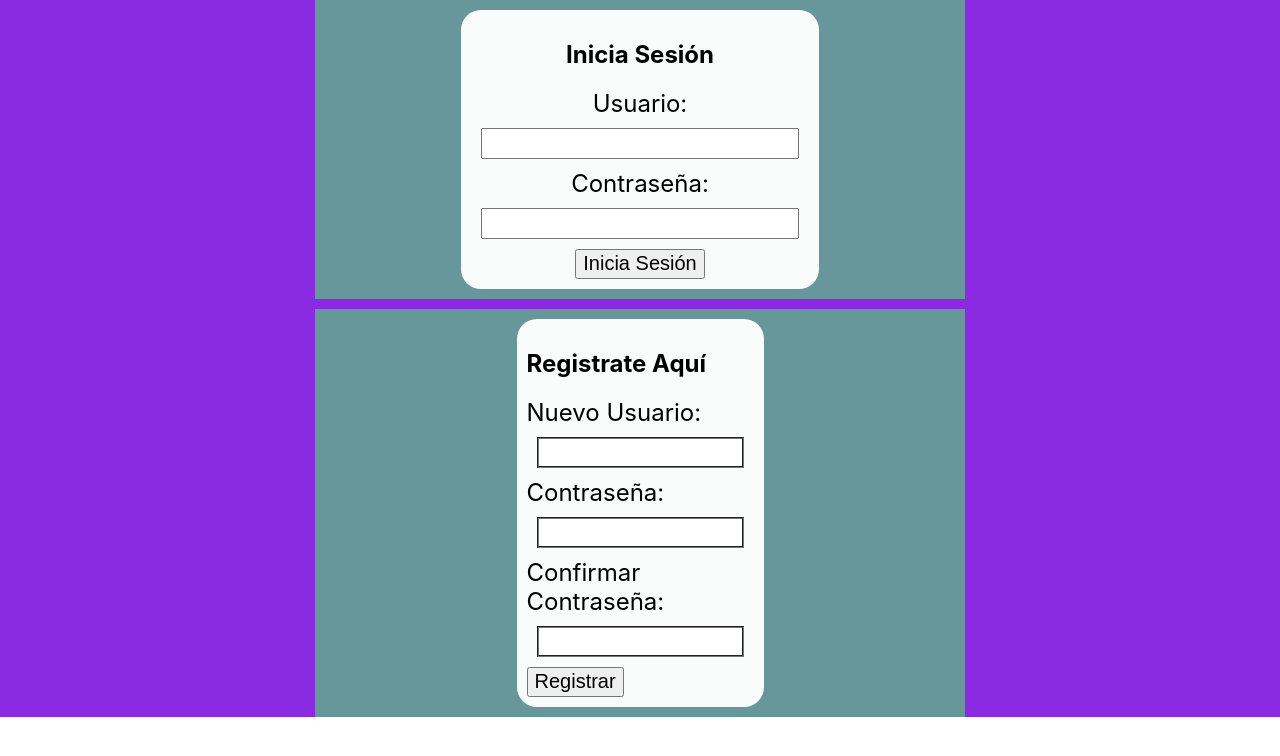
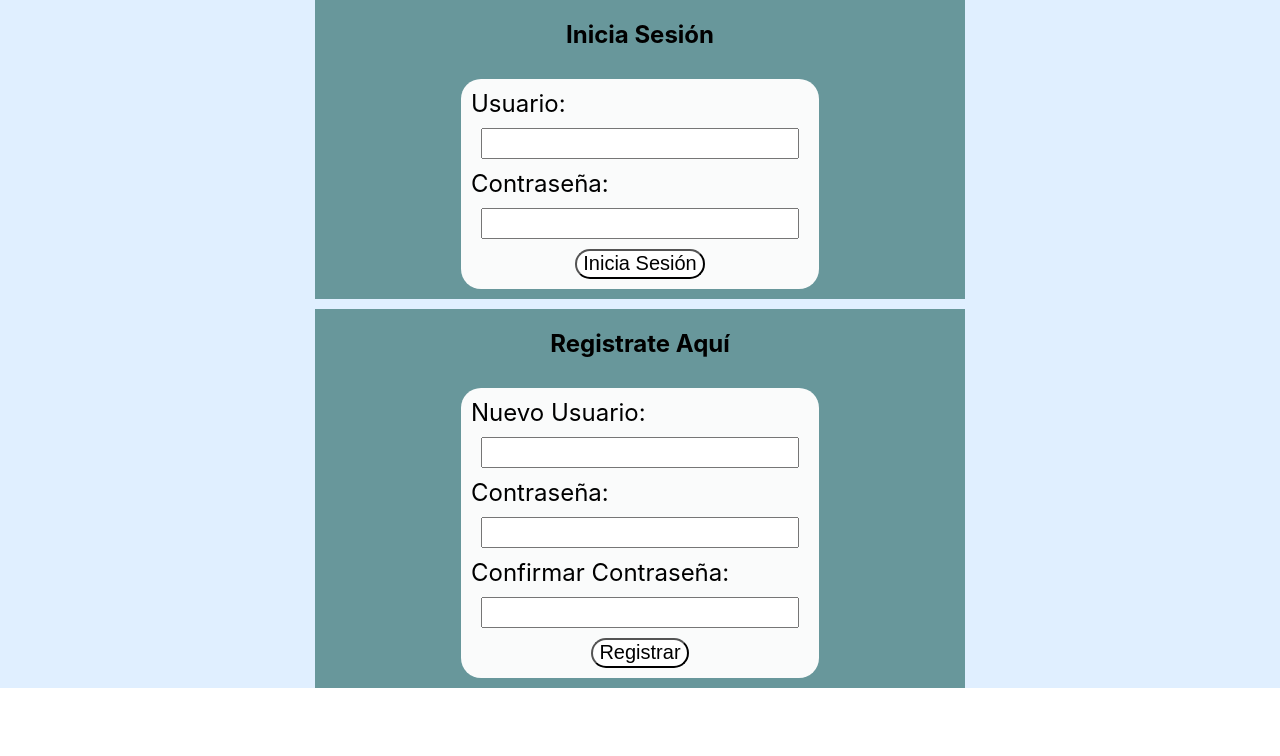
Before and after one commit to felipesagredo/foro-personal, a React (Create React App) app: page / in a window 1280 px wide. Shown: the top 756 px of the page. Built offline with nearby package versions, Linux system fonts and the light colour scheme.

Commit message:
Recodificando estilo del Login-Register

```diff
--- a/src/estilos/App.css
+++ b/src/estilos/App.css
@@ -3,26 +3,12 @@
   display: flex;
   flex-direction: column;
   margin: auto;
+  width: 650px;
   margin-bottom: 10px;
-  width: 650px;
   height: fit-content;
 }
-
-.register-contenedor-0{
-  background-color: rgb(104, 151, 155);
-  display: flex;
-  flex-direction: column;
-
-  margin: auto;
-  margin-bottom: 10px;
-  width: 650px;
-  height: fit-content;
-}
-
 .login-contenedor-1{
   background-color: rgba(255, 255, 255, 0.963);
-  text-align: center;
-  justify-content: left;
   padding: 10px;
   margin: auto;
   margin-top: 10px;
@@ -30,10 +16,42 @@
   width: min-content;
   border-radius: 20px;
 }
+.login-contenedor-0 h2{
+  text-align: center;
+}
+.login-contenedor-1 label{
+  color: black;
+  font-size: 24px;
+}
+.login-contenedor-1 input{
+  margin: 10px;
+  height: 25px;
+  color: black;
+  font-size: 24px;
+}
+.login-contenedor-1 button{
+  background-color: rgb(255, 255, 255);
+  margin: 0 auto;
+  margin-bottom: 20px;
+  width: fit-content;
+  height: 30px;
+  font-size: 20px;
+  border-radius: 20px;
+  display: flex;
+  margin: auto;
+}
 
+.register-contenedor-0{
+  background-color: rgb(104, 151, 155);
+  display: flex;
+  flex-direction: column;
+  margin: auto;
+  width: 650px;
+  margin-bottom: 10px;
+  height: fit-content;
+}
 .register-contenedor-1{
   background-color: rgba(255, 255, 255, 0.963);
-  text-align: left;
   padding: 10px;
   margin: auto;
   margin-top: 10px;
@@ -41,54 +59,28 @@
   width: min-content;
   border-radius: 20px;
 }
-
-.login-contenedor-1 input{
-  margin: 10px;
-  height: 25px;
+.register-contenedor-0 h2{
+  text-align: center;
 }
-
-.login-contenedor-1 button{
-  height: 30px;
-  font-size: 20px;
-}
-
-.register-contenedor-1 input{
-  border-style: groove;
-  margin: 10px;
-  height: 25px;
-}
-
-.register-contenedor-1 button{
-  height: 30px;
-  font-size: 20px;
-}
-
-
-
-
-
-.login-contenedor-1 label{
-
+.register-contenedor-1 label{
   color: black;
   font-size: 24px;
 }
-
-
-.login-contenedor-1 input{
+.register-contenedor-1 input{
+  margin: 10px;
+  height: 25px;
   color: black;
   font-size: 24px;
 }
-
-.register-contenedor-1 label{
-
-  color: black;
-  font-size: 24px;
-}
-
-
-.register-contenedor-1 input{
-  color: black;
-  font-size: 15px;
+.register-contenedor-1 button{
+  background-color: rgb(255, 255, 255);
+  margin-bottom: 20px;
+  width: fit-content;
+  height: 30px;
+  font-size: 20px;
+  border-radius: 20px;
+  display: flex;
+  margin: auto;
 }
 
 .matriz {
@@ -98,15 +90,6 @@
   max-width: 100%;
   height: auto;
   margin: 0 auto; /*   *para centrar el grid*   */
-}
-
-.elemento {
-  background-color: rgb(52, 73, 94);
-  border: 1px solid rgb(255, 255, 255);
-  color: rgb(255, 255, 255);
-  padding: 0%;
-  text-align: center;
-  font-size: 18px;
 }
 
 @media only screen and (max-width: 1024px) {
@@ -119,7 +102,6 @@
     width: 100%;
     height: fit-content;
   }
-
   .register-contenedor-0{
     background-color: rgb(12, 171, 186);
     display: flex;
@@ -130,10 +112,3 @@
   }
 
 }
-
-.contenedorMain {
-  display: grid;
-  place-content: center;
-  align-items: center;
-  text-align: center;
-}
--- a/src/estilos/EstiloPerfil.css
+++ b/src/estilos/EstiloPerfil.css
@@ -1,5 +1,5 @@
 .stories_1{
-    background-color: rgb(180, 180, 180);
+    background-color: rgb(255, 255, 255);
     margin: 0 auto;
     width: 100%;
     padding: 0;
@@ -40,17 +40,18 @@ img {
     margin: 0 auto;
     margin-top: 20px;
     margin-bottom: 20px;
+    border-radius: 10px;
     background-color: rgb(255, 255, 255);
 }
 
 .perfil_contenedor{
-    background-color: rgb(255, 255, 255);
+    background-color: rgb(141, 141, 141);
     margin: 0 auto;
-    width: 50%;
+    width: 70%;
     padding: 10px;
     margin-top: 20px;
     margin-bottom: 20px;
-    border-radius: 20px;
+    border-radius: 4px;
     box-shadow: 2px 10px 5px rgba(0, 0, 0, 0.3);
 }
 
@@ -63,8 +64,8 @@ img {
     padding: 10px;
     margin-top: 20px;
     margin-bottom: 20px;
-    border-radius: 20px;
-    box-shadow: 2px 10px 5px rgba(0, 0, 0, 0.3);
+    border-radius: 4px;
+    box-shadow: 2px 5px 5px rgba(0, 0, 0, 0.3);
 }
 
 
--- a/src/estilos/Header.css
+++ b/src/estilos/Header.css
@@ -3,14 +3,14 @@
     justify-content: center;
   }
 
-.contenedor_main{
-    background-color: aliceblue;
+.app_contenedor_main{
+    background-color: rgb(24, 134, 230);
     display: grid;
     flex-direction: column;
 }
 
-.contenedor_login_register{
-    background-color: blueviolet;
+.app_contenedor_login_register{
+    background-color: rgb(224, 239, 255);
 }
 
 .menu {
--- a/src/funciones/App.jsx
+++ b/src/funciones/App.jsx
@@ -37,7 +37,7 @@ setStories([...stories, newStory]);
 return (
 <div>
   {loggedIn ? (
-  <div className='contenedor_main'>
+  <div className='app_contenedor_main'>
     <Navbar usuario={stories} />
     <CreateStory onCreateStory={handleCreateStory} />
     <Search user={user} stories={stories} />
@@ -45,7 +45,7 @@ return (
     <Feed user={user} stories={stories} />
   </div>
   ) : (
-  <div className='contenedor_login_register'>
+  <div className='app_contenedor_login_register'>
     <Login handleLogin={handleLogin} />
     <Register handleRegister={handleRegister} />
   </div>
--- a/src/funciones/Login.js
+++ b/src/funciones/Login.js
@@ -12,8 +12,8 @@ const handleSubmit = (event) => {
 
 return (
     <div className="login-contenedor-0">
+        <h2>Inicia Sesión</h2>
         <form className="login-contenedor-1" onSubmit={handleSubmit}>
-            <h2>Inicia Sesión</h2>
             <label>
                 Usuario:
                 <input
--- a/src/funciones/Register.js
+++ b/src/funciones/Register.js
@@ -1,5 +1,5 @@
 import React, { useState } from "react";
-import styles from '../estilos/App.css';
+import '../estilos/App.css';
 
 
 const Register = ({ handleRegister }) => {
@@ -17,11 +17,10 @@ const handleSubmit = (event) => {
 };
 
 return (
-    <div className="register-contenedor-0">
-
+<div className="register-contenedor-0">
+    <h2>Registrate Aquí</h2>
 
 <form className="register-contenedor-1" onSubmit={handleSubmit}>
-    <h2>Registrate Aquí</h2>
     <label>
         Nuevo Usuario:
         <input
```
